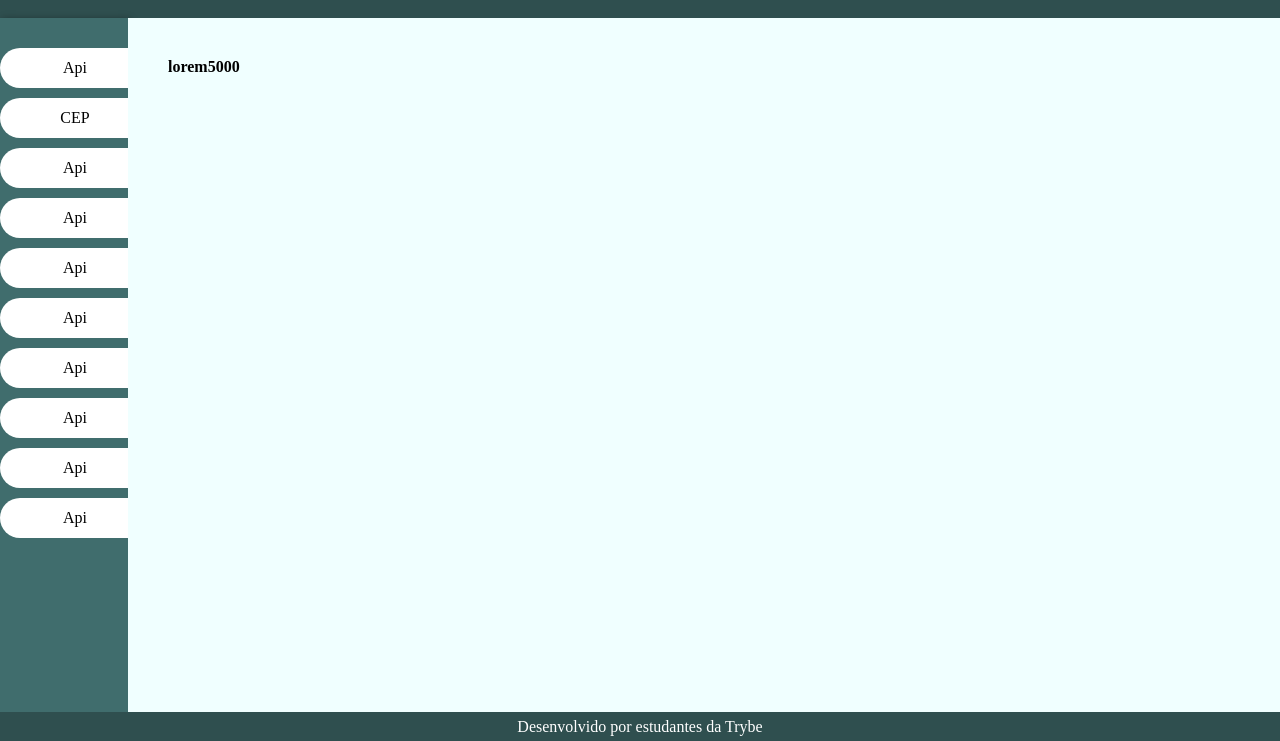
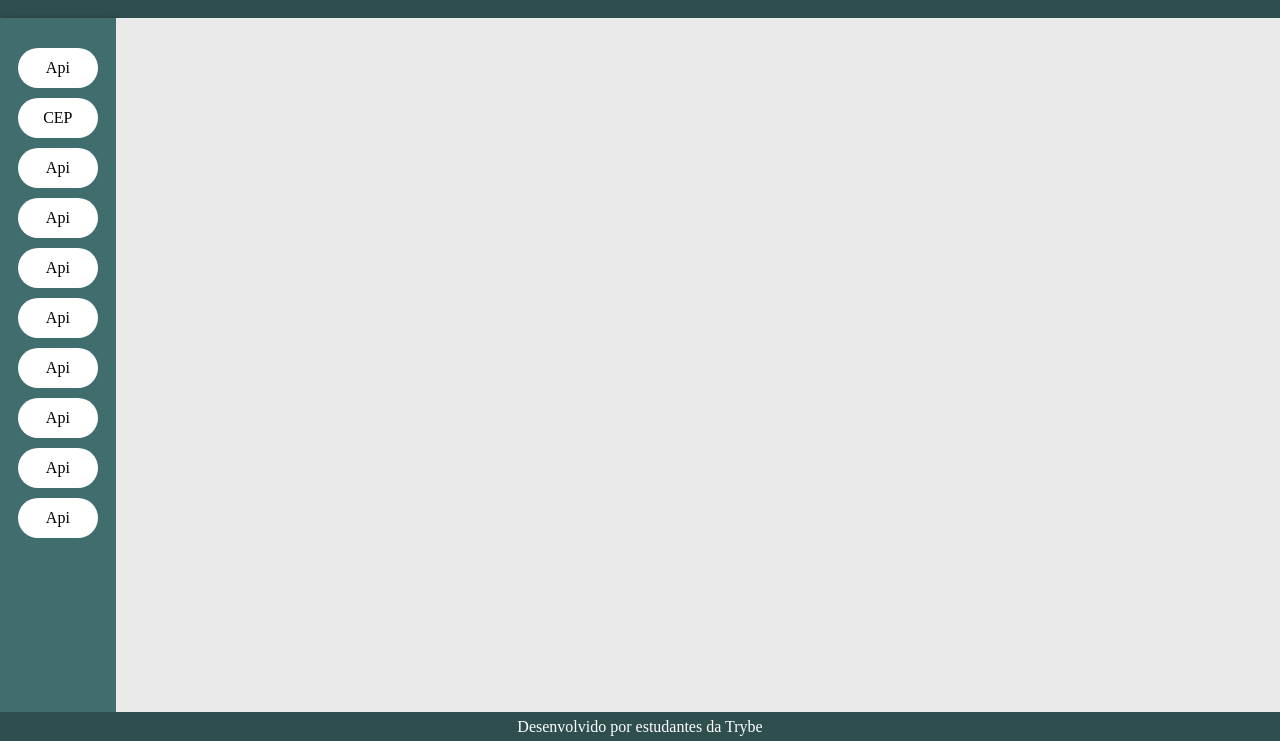
Before and after one commit to JulioRugolo/APIs, a website built with Vite: page index.html in a window 1280 px wide. Shown: the part 59-800 px from the top of the page. Built offline with nearby package versions, Linux system fonts and the light colour scheme.

Commit message:
fix: ajuste do css.

```diff
--- a/index.html
+++ b/index.html
@@ -13,9 +13,9 @@
     </Header>
     <main>
         <aside>
-            <ol>
+            <ul>
                 <li class="apiButton">Api</li>
-                <li class="apiButton">CEP</li>
+                <li class="apiButton" id='apiCep'>CEP</li>
                 <li class="apiButton">Api</li>
                 <li class="apiButton">Api</li>
                 <li class="apiButton">Api</li>
@@ -24,11 +24,9 @@
                 <li class="apiButton">Api</li>
                 <li class="apiButton">Api</li>
                 <li class="apiButton">Api</li>
-            </ol>
+            </ul>
         </aside>
-        <section id="api1">
-            <h2>lorem5000</h2>
-        </section>
+        <section id="api"></section>
     </main>
     <footer>
         <p>Desenvolvido por estudantes da Trybe</p>
--- a/src/pages/cepv2.js
+++ b/src/pages/cepv2.js
@@ -1 +1,9 @@
-console.log('teste');
+const apiCep = document.getElementById('apiCep');
+const sectionApi = document.getElementById('api');
+
+apiCep.addEventListener('click', () => {
+  const cepContainer = document.createElement('section');
+  cepContainer.className('cepContainer');
+  cepContainer.innerText = 'teste';
+  sectionApi.appendChild(cepContainer);
+});
--- a/src/style.css
+++ b/src/style.css
@@ -40,14 +40,15 @@ aside {
 }
 
 .apiButton {
-    text-decoration: none;
+    list-style: none;
     display: flex;
     justify-content: center;
     align-items: center;
     margin-top: 10px;
     text-align: left;
     background-color: white;
-    width: 150px;
+    width: 100%;
+    min-width: 80px;
     height: 40px;
     border-radius: 20px;
     cursor: pointer;
@@ -60,7 +61,7 @@ main {
 }
 
 section {
-    background-color: azure;
+    background-color: rgb(234, 234, 234);
     width: 100%;
     max-height: 100%;
     overflow-y: auto;
```
Also changed, not shown: src/main.js (line endings or trailing spaces).
